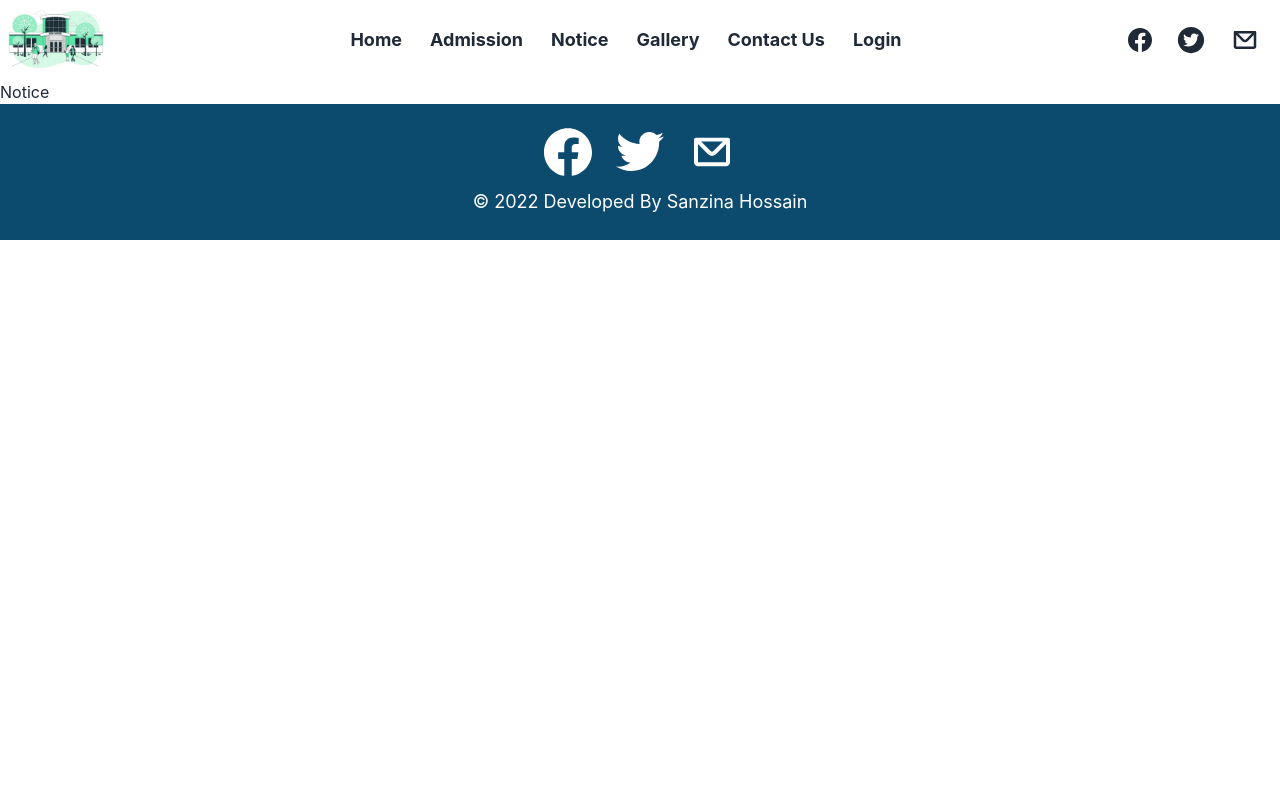
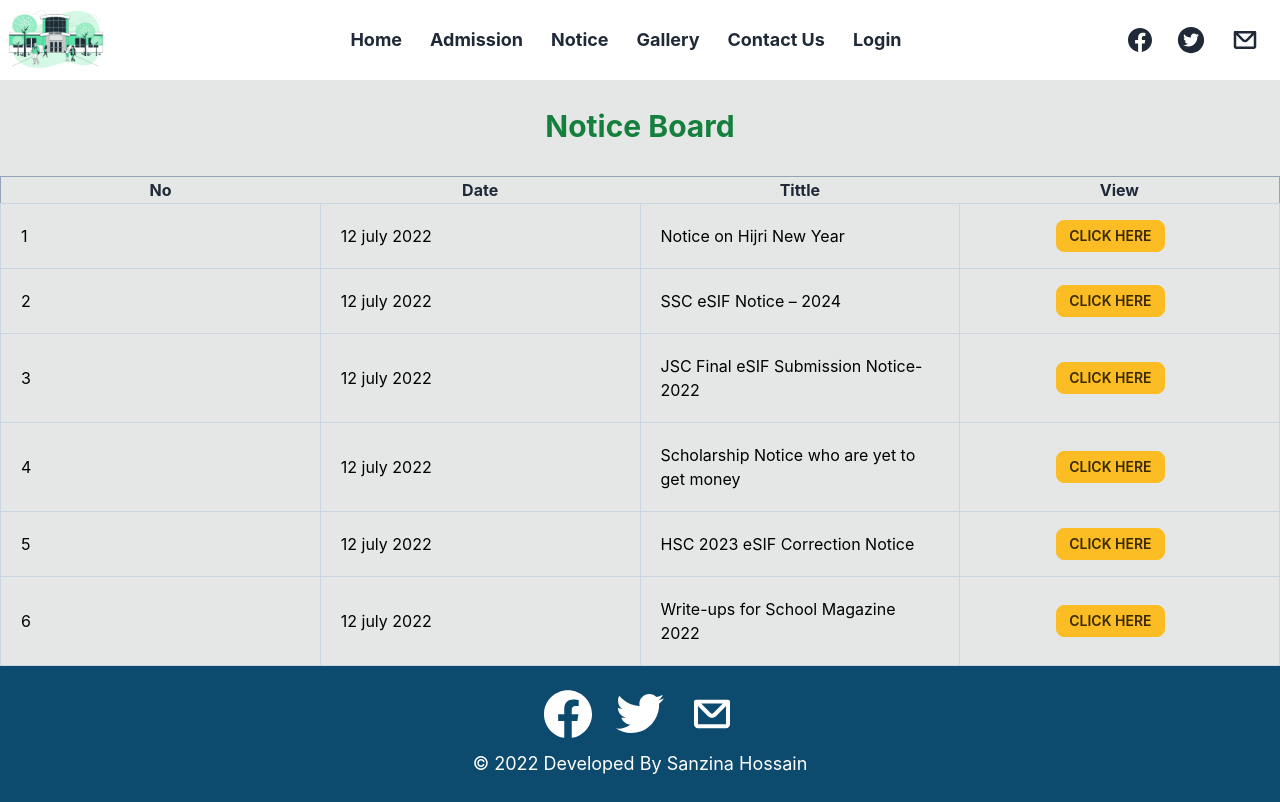
Before and after one commit to SanzinaHossain/School-website, a React (Create React App) app: page /notice in a window 1280 px wide. Built offline with nearby package versions, Linux system fonts and the light colour scheme; no server answers.

Commit message:
client notice done

```diff
--- /dev/null
+++ b/public/notice.json
@@ -0,0 +1,40 @@
+[
+    {
+       "tittle":"Notice on Hijri New Year",
+       "noticelink":"http://cesc.edu.bd/public/ckfinder/userfiles/images/WhatsApp%20Image%202022-07-28%20at%201_40_02%20PM.jpeg",
+       "des":"Lorem ipsum dolor sit amet consectetur adipisicing elit. Ipsam amet corporis saepe odio asperiores necessitatibus nisi pariatur dolores reprehenderit eveniet, fuga, laborum eum ratione excepturi ut quisquam odit officia laboriosam possimus nesciunt consequatur! Sequi ea illum, nam perspiciatis dignissimos aliquam!",
+       "date":"12 july 2022"
+
+    },
+    {
+        "tittle":"SSC eSIF Notice – 2024",
+        "noticelink":"http://cesc.edu.bd/public/ckfinder/userfiles/images/WhatsApp%20Image%202022-02-15%20at%201_42_33%20PM.jpeg",
+       "des":"Lorem ipsum dolor sit amet consectetur adipisicing elit. Ipsam amet corporis saepe odio asperiores necessitatibus nisi pariatur dolores reprehenderit eveniet, fuga, laborum eum ratione excepturi ut quisquam odit officia laboriosam possimus nesciunt consequatur! Sequi ea illum, nam perspiciatis dignissimos aliquam!",
+       "date":"12 july 2022"
+    },
+    {
+        "tittle":"JSC Final eSIF Submission Notice-2022",
+        "noticelink":"http://cesc.edu.bd/public/ckfinder/userfiles/images/WhatsApp%20Image%202022-04-19%20at%2010_28_49%20AM.jpeg",
+       "des":"Lorem ipsum dolor sit amet consectetur adipisicing elit. Ipsam amet corporis saepe odio asperiores necessitatibus nisi pariatur dolores reprehenderit eveniet, fuga, laborum eum ratione excepturi ut quisquam odit officia laboriosam possimus nesciunt consequatur! Sequi ea illum, nam perspiciatis dignissimos aliquam!",
+       "date":"12 july 2022"
+    },
+    {
+        "tittle":"Scholarship Notice who are yet to get money",
+        "noticelink":"http://cesc.edu.bd/public/ckfinder/userfiles/images/WhatsApp%20Image%202022-07-28%20at%201_40_02%20PM.jpeg",
+        "des":"Lorem ipsum dolor sit amet consectetur adipisicing elit. Ipsam amet corporis saepe odio asperiores necessitatibus nisi pariatur dolores reprehenderit eveniet, fuga, laborum eum ratione excepturi ut quisquam odit officia laboriosam possimus nesciunt consequatur! Sequi ea illum, nam perspiciatis dignissimos aliquam!",
+        "date":"12 july 2022"
+     },
+     {
+        "tittle":"HSC 2023 eSIF Correction Notice",
+        "noticelink":"http://cesc.edu.bd/public/ckfinder/userfiles/images/WhatsApp%20Image%202022-04-20%20at%202_21_31%20PM.jpeg",
+        "des":"Lorem ipsum dolor sit amet consectetur adipisicing elit. Ipsam amet corporis saepe odio asperiores necessitatibus nisi pariatur dolores reprehenderit eveniet, fuga, laborum eum ratione excepturi ut quisquam odit officia laboriosam possimus nesciunt consequatur! Sequi ea illum, nam perspiciatis dignissimos aliquam!",
+        "date":"12 july 2022"
+     },
+     {
+        "tittle":"Write-ups for School Magazine 2022",
+        "noticelink":"http://cesc.edu.bd/public/ckfinder/userfiles/images/Admission%20in%20Class%20XI%2C%20Session%202021-2022-1.jpg",
+        "des":"Lorem ipsum dolor sit amet consectetur adipisicing elit. Ipsam amet corporis saepe odio asperiores necessitatibus nisi pariatur dolores reprehenderit eveniet, fuga, laborum eum ratione excepturi ut quisquam odit officia laboriosam possimus nesciunt consequatur! Sequi ea illum, nam perspiciatis dignissimos aliquam!",
+        "date":"12 july 2022"
+     }
+
+]
--- a/src/App.js
+++ b/src/App.js
@@ -17,6 +17,7 @@ import { ToastContainer, toast } from 'react-toastify';
   import 'react-toastify/dist/ReactToastify.css';
 import UserContact from './Pages/Contact/UserContact';
 import AdminContact from './Pages/Contact/AdminContact';
+import AdminNotice from './Pages/Notice/AdminNotice';
 function App() {
   return (
     <div >
@@ -29,7 +30,7 @@ function App() {
         <Route path="enrollment" element={<Enrollment></Enrollment>}></Route>
         <Route path="services" element={<Services></Services>}></Route>
         <Route path="admingallery" element={<AdminGallery></AdminGallery>}></Route>
-        <Route path="services" element={<Services></Services>}></Route>
+        <Route path="adminnotice" element={<AdminNotice></AdminNotice>}></Route>
         <Route path="singleadmingallery" element={<SingleAdminGallery></SingleAdminGallery>}></Route>
         <Route path="addgallery" element={<AddGallery></AddGallery>}></Route>
         <Route path="usercontact" element={<UserContact></UserContact>}></Route>
--- a/src/Pages/Navbar/Navbar.js
+++ b/src/Pages/Navbar/Navbar.js
@@ -15,7 +15,7 @@ const Navbar = () => {
   const menuitems=<>
          <li class="hover:text-green-900 font-bold  active text-lg "><Link to ="/" >Home</Link></li>
         <li class="hover:text-green-900 font-bold mx-7" ><Link to ="/enrollment" >Admission</Link></li>
-        <li class="hover:text-green-900 font-bold "><Link to ="/notice" >Notice</Link></li>
+        <li class="hover:text-green-700 font-bold">{user? <Link to="/adminnotice">Notice</Link>:<Link to="/notice">Notice</Link>}</li>
         <li class="hover:text-green-700 font-bold mx-7">{user? <Link to="/admingallery">Gallery</Link>:<Link to="/gallery">Gallery</Link>}</li>
         <li class="hover:text-green-700 font-bold">{user? <Link to="/admincontact">Contact</Link>:<Link to="/usercontact">Contact Us</Link>}</li>
         <li class="hover:text-green-700 font-bold mx-7">{user? <Link onClick={logout} to="/login">LogOut</Link>:<Link to="/login">Login</Link>}</li>
--- /dev/null
+++ b/src/Pages/Notice/AdminNotice.js
@@ -0,0 +1,9 @@
+import React from 'react'
+
+const AdminNotice = () => {
+  return (
+    <div>AdminNotice</div>
+  )
+}
+
+export default AdminNotice
--- a/src/Pages/Notice/Notice.js
+++ b/src/Pages/Notice/Notice.js
@@ -1,8 +1,42 @@
-import React from 'react'
+import React, { useEffect, useState } from 'react'
+import SingleNotice from './SingleNotice';
 
 const Notice = () => {
+  let value=parseInt(0);
+  const [notice,setNotice]=useState([])
+    useEffect(()=>{
+          fetch("notice.json")
+          .then(res=>res.json())
+          .then(data=>{
+              setNotice(data);
+          })
+    },[])
   return (
-    <div>Notice</div>
+    <div className='bg-base-300'>
+    <h1 className='text-center text-3xl text-green-700 font-bold pt-7'>Notice Board</h1>
+    <div class="overflow-x-auto mt-8">
+<table class="lg:table-fixed w-full border-collapse border border-slate-400">
+<thead>
+  <tr>
+    <th>No</th>
+    <th>Date</th>
+    <th>Tittle</th>
+    <th>View</th>
+  </tr>
+</thead>
+<tbody>
+  {
+      notice.map((n,index)=>
+      <SingleNotice
+          value={index+1}
+          n={n}
+      ></SingleNotice>
+        )
+  }
+</tbody>
+</table>
+</div>
+    </div>
   )
 }
 
--- /dev/null
+++ b/src/Pages/Notice/SingleNotice.js
@@ -0,0 +1,22 @@
+import React from 'react'
+import { Navigate, useNavigate } from 'react-router-dom';
+
+const SingleNotice = ({n,value}) => {
+    const navigate=useNavigate()
+    const{tittle,date,des,noticelink}=n;
+    const c=()=>{
+        navigate("/modal");
+    }
+  return (
+    <tr class="w-full border border-slate-300 ">
+        <td class="text-black border border-slate-300 h-auto p-5" >{value}</td>
+        <td class="text-black border border-slate-300 p-5 h-auto " >{date}</td>
+        <td class="text-black border border-slate-300 p-5 h-auto" >{tittle}</td>
+        <td class="border border-slate-300 lg:pl-24 pl-0"> <a target="_blank" href ={noticelink}class="btn btn-sm btn-warning">Click Here</a></td>
+      </tr>
+
+
+  )
+}
+
+export default SingleNotice
```
